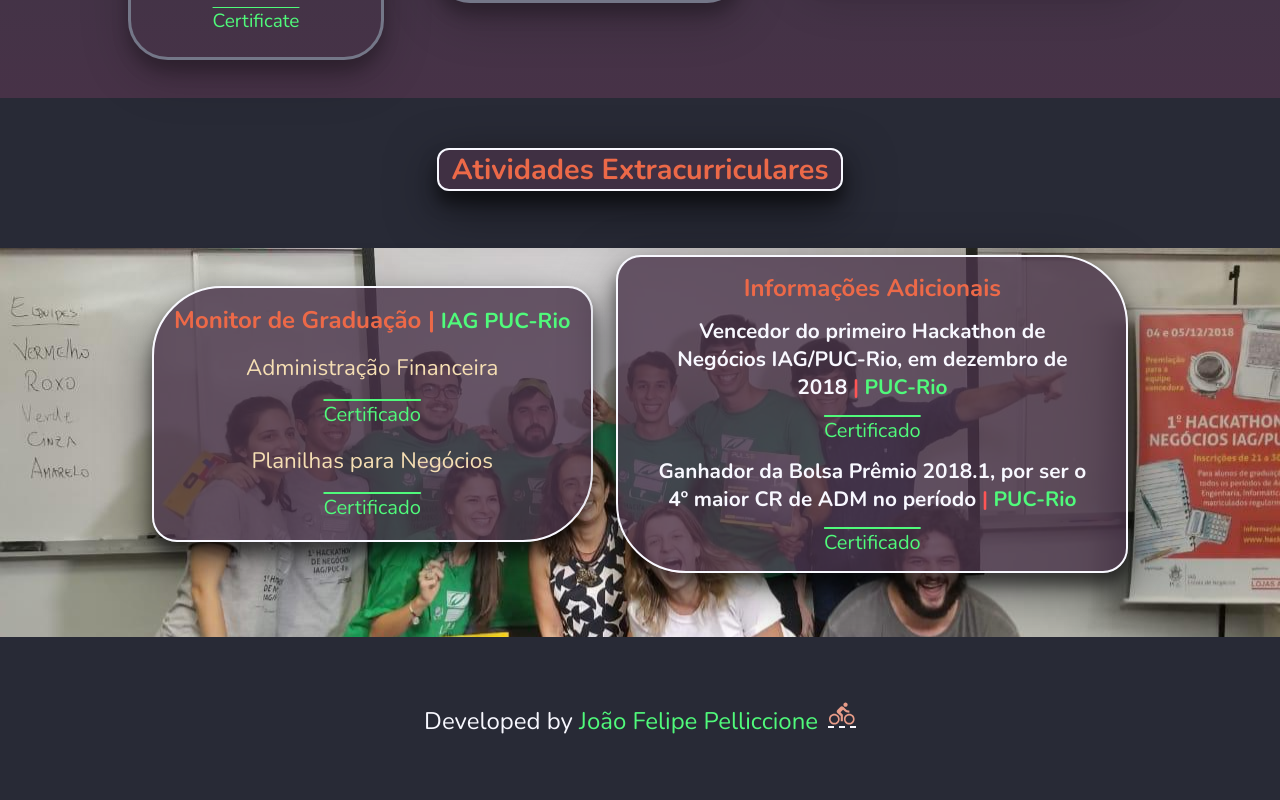
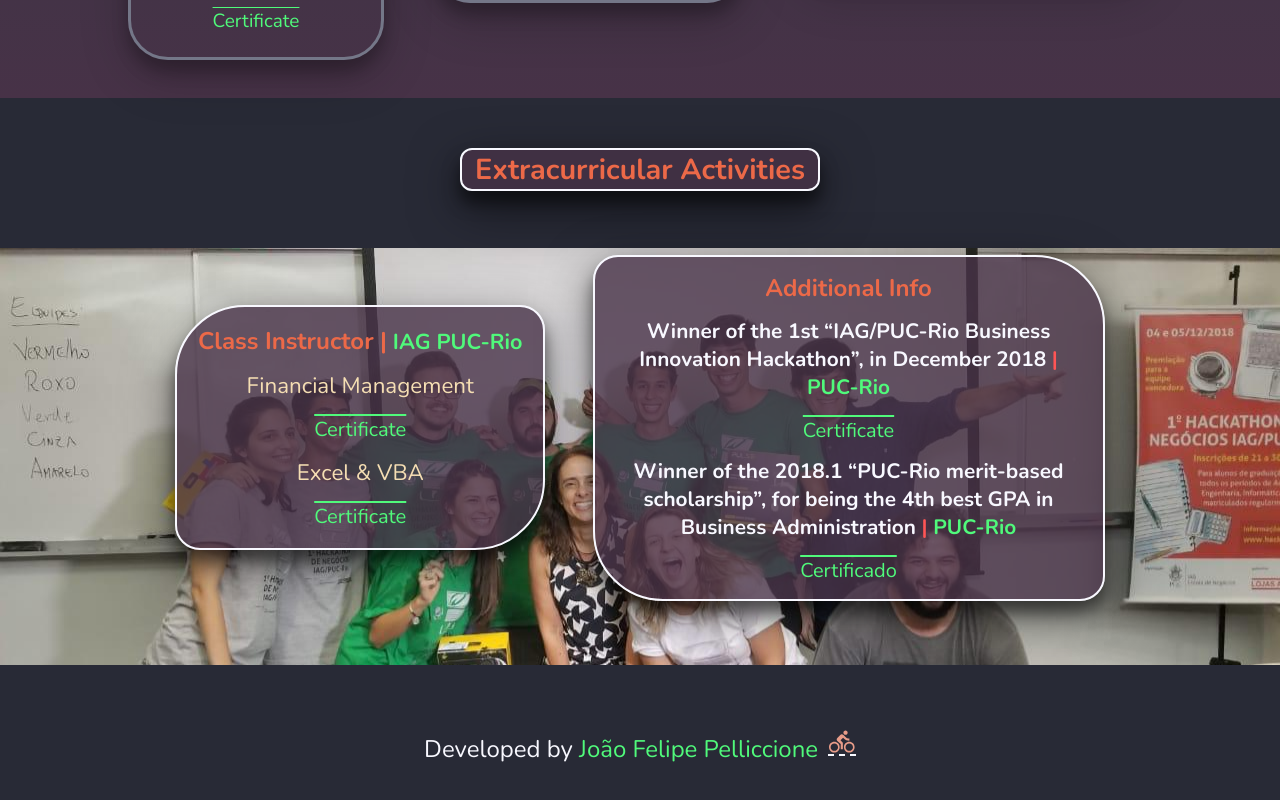
Before and after one commit to joaofelipelliccione/JF_professional_portfolio, a React (Create React App) app: page / in a window 1280 px wide. Shown: the part 2562-3362 px from the top of the page. Built offline with nearby package versions, Linux system fonts and the light colour scheme.

Commit message:
Conclusão tradução Extra Cv.

```diff
--- a/src/components/desktop/cv/ExtraCvActivities.jsx
+++ b/src/components/desktop/cv/ExtraCvActivities.jsx
@@ -8,46 +8,46 @@ import '../../../styles/desktop/cv/extraCvActivities.css';
 function ExtraCvActivities() { // extraCvA --> "Extra Cv Activities"
   return (
     <section id="extraCvActivities">
-      <h2>Atividades Extracurriculares</h2>
+      <h2>Extracurricular Activities</h2>
 
       <article id="extraCvAContainer">
         <div id="monitoriasContainer">
           <h3>
-            Monitor de Graduação |
+            Class Instructor |
             <span id="iagTitle"> IAG PUC-Rio</span>
           </h3>
 
           <div className="monitorias">
-            Administração Financeira
+            Financial Management
             <nav>
-              <a href={ certificadoAdmFin } target="_blank" rel="noreferrer" className="monitoriaCertificates">Certificado</a>
+              <a href={ certificadoAdmFin } target="_blank" rel="noreferrer" className="monitoriaCertificates">Certificate</a>
             </nav>
           </div>
           <div className="monitorias">
-            Planilhas para Negócios
+            Excel & VBA
             <nav>
-              <a href={ certificadoPlanilhas } target="_blank" rel="noreferrer" className="monitoriaCertificates">Certificado</a>
+              <a href={ certificadoPlanilhas } target="_blank" rel="noreferrer" className="monitoriaCertificates">Certificate</a>
             </nav>
           </div>
         </div>
 
         <div id="additionalInfoContainer">
-          <h3>Informações Adicionais</h3>
+          <h3>Additional Info</h3>
 
           <div id="hackathon">
             <h4 className="additionalInfoSubtitle">
-              Vencedor do primeiro Hackathon de Negócios IAG/PUC-Rio, em dezembro de 2018
+              Winner of the 1st “IAG/PUC-Rio Business Innovation Hackathon”, in December 2018
               <span className="additionalInfoPipe"> | </span>
               <span className="additionalInfoInstitution">PUC-Rio</span>
             </h4>
             <nav className="additionalInfoCertificates">
-              <a href={ certificadoHackathon } target="_blank" rel="noreferrer">Certificado</a>
+              <a href={ certificadoHackathon } target="_blank" rel="noreferrer">Certificate</a>
             </nav>
           </div>
 
           <div id="scholarship">
             <h4 className="additionalInfoSubtitle">
-              Ganhador da Bolsa Prêmio 2018.1, por ser o 4º maior CR de ADM no período
+              Winner of the 2018.1 “PUC-Rio merit-based scholarship”, for being the 4th best GPA in Business Administration
               <span className="additionalInfoPipe"> | </span>
               <span className="additionalInfoInstitution">PUC-Rio</span>
             </h4>
--- a/src/components/mobile/cv/MobileExtraCvActivities.jsx
+++ b/src/components/mobile/cv/MobileExtraCvActivities.jsx
@@ -8,46 +8,46 @@ import '../../../styles/mobile/cv/mobileExtraCvActivities.css';
 function MobileExtraCvActivities() {
   return (
     <section id="mobExtraCvActivities">
-      <h2>Atividades Extracurriculares</h2>
+      <h2>Extracurricular Activities</h2>
 
       <article id="mobExtraCvAContainer">
         <div id="mobMonitoriasContainer">
           <h3>
-            Monitor de Graduação |
+            Class Instructor |
             <span id="mobIagTitle"> IAG PUC-Rio</span>
           </h3>
 
           <div className="mobMonitorias">
-            Administração Financeira
+            Financial Management
             <nav>
-              <a href={ certificadoAdmFin } target="_blank" rel="noreferrer" className="mobMonitoriaCertificates">Certificado</a>
+              <a href={ certificadoAdmFin } target="_blank" rel="noreferrer" className="mobMonitoriaCertificates">Certificate</a>
             </nav>
           </div>
           <div className="mobMonitorias">
-            Planilhas para Negócios
+            Excel & VBA
             <nav>
-              <a href={ certificadoPlanilhas } target="_blank" rel="noreferrer" className="mobMonitoriaCertificates">Certificado</a>
+              <a href={ certificadoPlanilhas } target="_blank" rel="noreferrer" className="mobMonitoriaCertificates">Certificate</a>
             </nav>
           </div>
         </div>
 
         <div id="mobAdditionalInfoContainer">
-          <h3>Informações Adicionais</h3>
+          <h3>Additional Info</h3>
 
           <div id="mobHackathon">
             <h4 className="mobAdditionalInfoSubtitle">
-              Vencedor do primeiro Hackathon de Negócios IAG/PUC-Rio, em dezembro de 2018
+              Winner of the 1st “IAG/PUC-Rio Business Innovation Hackathon”, in December 2018
               <span className="mobAdditionalInfoPipe"> | </span>
               <span className="mobAdditionalInfoInstitution">PUC-Rio</span>
             </h4>
             <nav className="mobAdditionalInfoCertificates">
-              <a href={ certificadoHackathon } target="_blank" rel="noreferrer">Certificado</a>
+              <a href={ certificadoHackathon } target="_blank" rel="noreferrer">Certificate</a>
             </nav>
           </div>
 
           <div id="mobScholarship">
             <h4 className="mobAdditionalInfoSubtitle">
-              Ganhador da Bolsa Prêmio 2018.1, por ser o 4º maior CR de ADM no período
+              Winner of the 2018.1 “PUC-Rio merit-based scholarship”, for being the 4th best GPA in Business Administration
               <span className="mobAdditionalInfoPipe"> | </span>
               <span className="mobAdditionalInfoInstitution">PUC-Rio</span>
             </h4>
```
